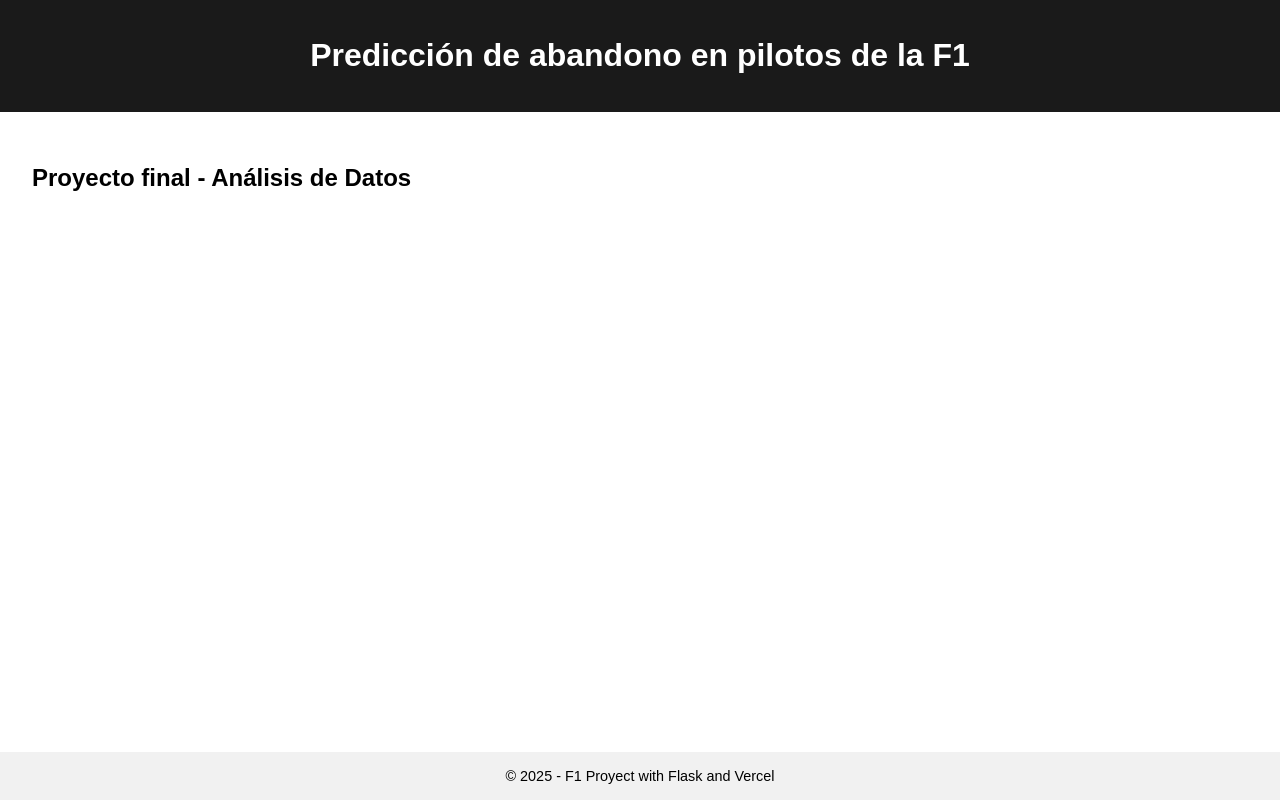
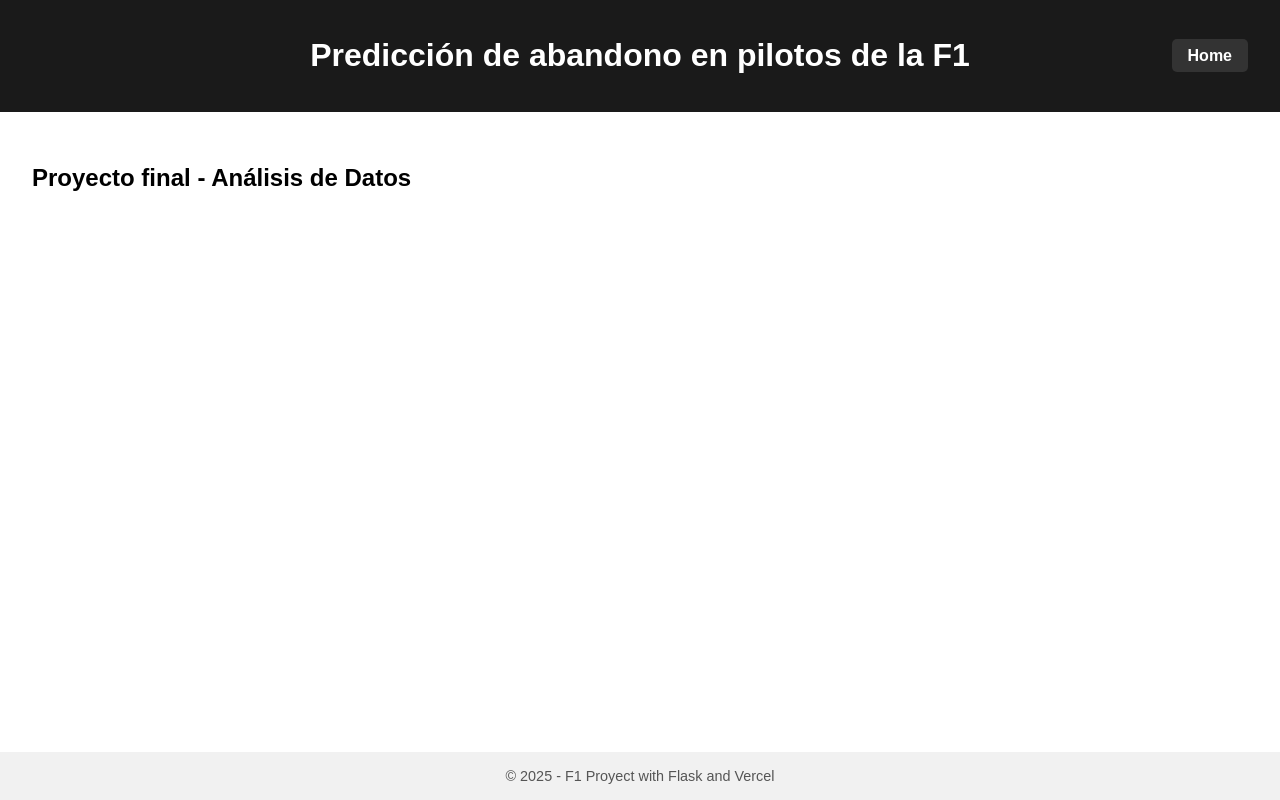
Before and after one commit to JacobHdez/DA, a Flask app: page / in a window 1280 px wide. Run offline with Flask 3, Linux system fonts and the light colour scheme.

Commit message:
feat: add home button

```diff
--- a/api/templates/base.html
+++ b/api/templates/base.html
@@ -17,8 +17,30 @@
         header {
             background-color: #1a1a1a;
             color: white;
-            padding: 1rem;
-            text-align: center;
+            padding: 1rem 2rem;
+            position: relative;
+            display: flex;
+            justify-content: center;
+            align-items: center;
+        }
+
+        header nav {
+            position: absolute;
+            right: 2rem;
+        }
+
+        header a {
+            color: white;
+            text-decoration: none;
+            background-color: #333;
+            padding: 0.5rem 1rem;
+            border-radius: 5px;
+            font-weight: bold;
+            transition: background-color 0.3s ease;
+        }
+
+        header a:hover {
+            background-color: #555;
         }
 
         main {
@@ -31,13 +53,16 @@
             padding: 1rem;
             text-align: center;
             font-size: 0.9rem;
-            columns: #555;
+            color: #555;
         }
     </style>
 </head>
 <body>
     <header>
         <h1>Predicción de abandono en pilotos de la F1</h1>
+        <nav>
+            <a href="/">Home</a>
+        </nav>
     </header>
     <main>
         {% block content %}
```
